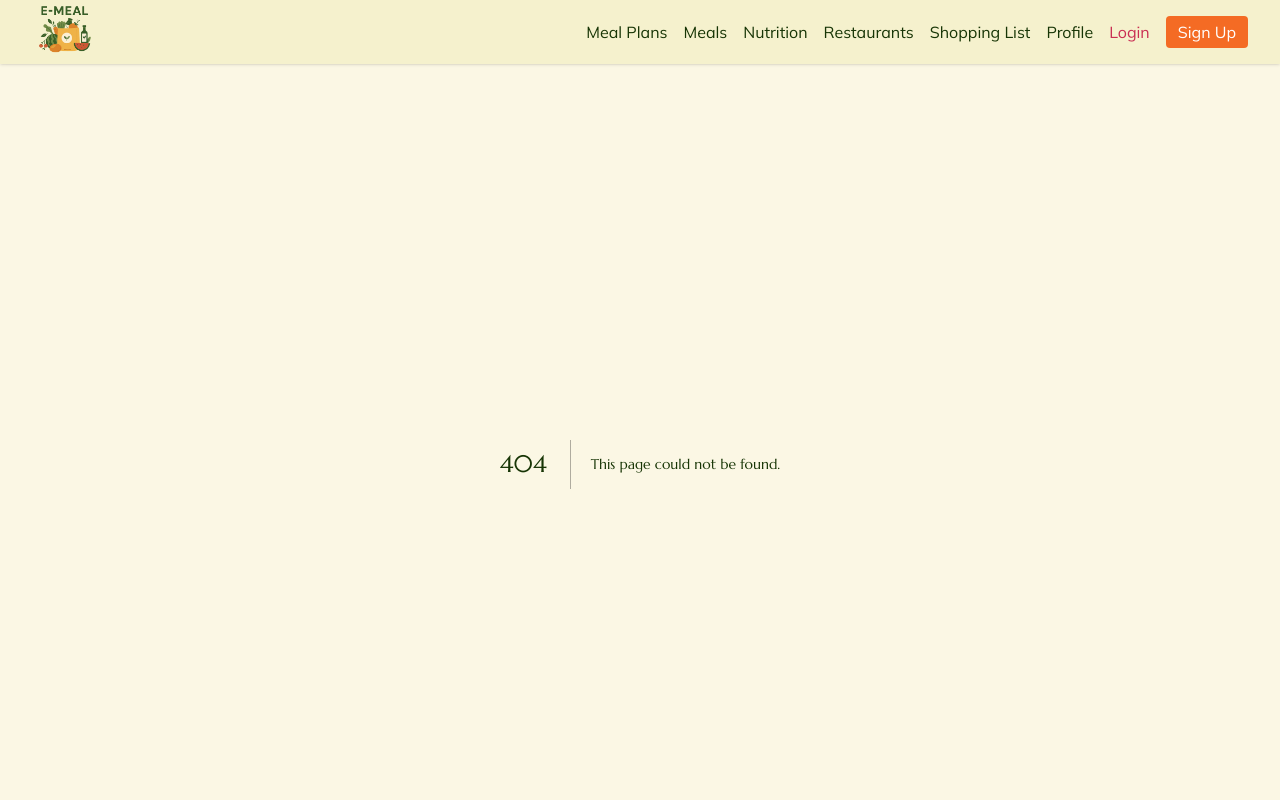
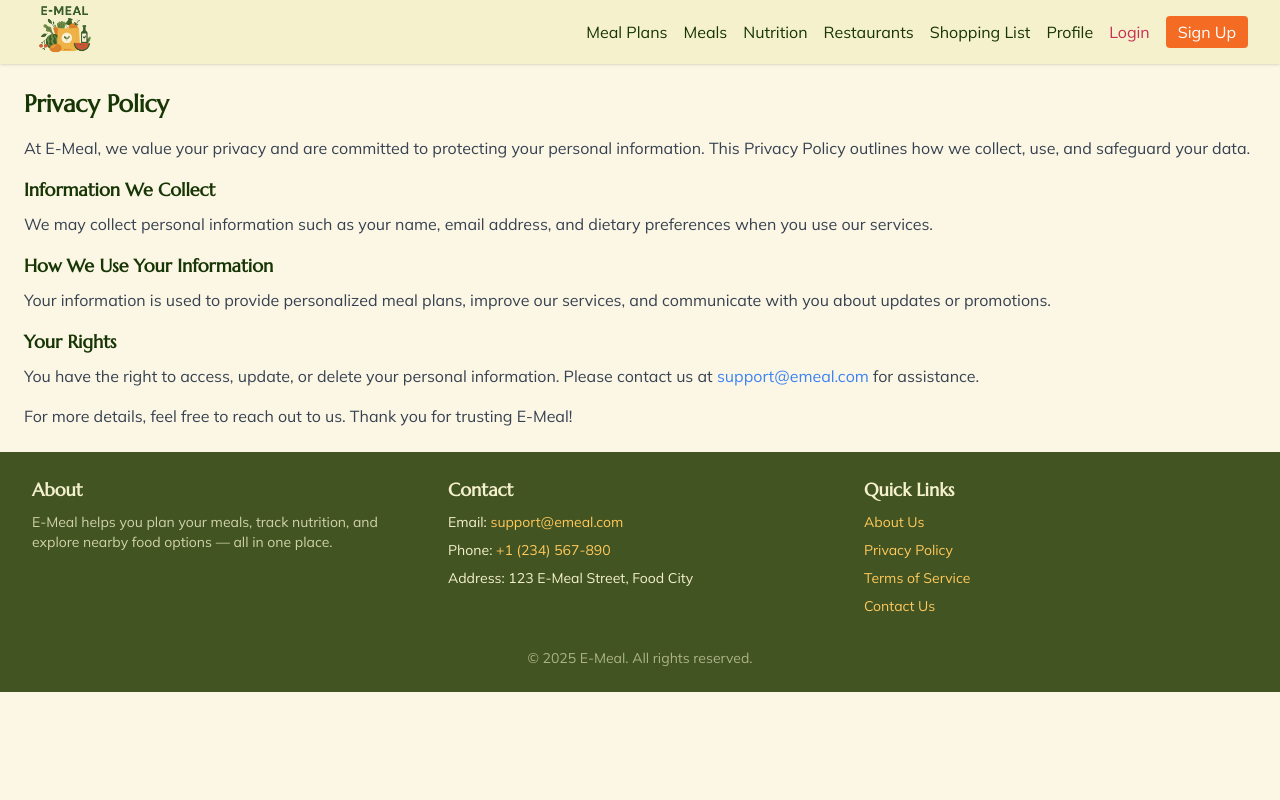
Before and after one commit to SDSU-CompE-561-Spring-2025/diet-planner-macros-tracking, a Next.js app in the folder frontend/: page /privacy in a window 1280 px wide. Before the commit this address had no page. Shown: the top 800 px of the page. Built offline with nearby package versions, Linux system fonts and the light colour scheme.

Commit message:
privacy, and term added restaurant bug fixed

```diff
--- /dev/null
+++ b/frontend/pages/privacy.jsx
@@ -0,0 +1,40 @@
+export default function PrivacyPolicy() {
+  return (
+    <div className="p-6">
+      <h1 className="text-2xl font-bold mb-4">Privacy Policy</h1>
+      <p className="text-gray-700 mb-4">
+        At E-Meal, we value your privacy and are committed to protecting your
+        personal information. This Privacy Policy outlines how we collect, use,
+        and safeguard your data.
+      </p>
+      <h2 className="text-lg font-semibold mb-2">Information We Collect</h2>
+      <p className="text-gray-700 mb-4">
+        We may collect personal information such as your name, email address,
+        and dietary preferences when you use our services.
+      </p>
+      <h2 className="text-lg font-semibold mb-2">
+        How We Use Your Information
+      </h2>
+      <p className="text-gray-700 mb-4">
+        Your information is used to provide personalized meal plans, improve our
+        services, and communicate with you about updates or promotions.
+      </p>
+      <h2 className="text-lg font-semibold mb-2">Your Rights</h2>
+      <p className="text-gray-700 mb-4">
+        You have the right to access, update, or delete your personal
+        information. Please contact us at{" "}
+        <a
+          href="mailto:support@emeal.com"
+          className="text-blue-500 hover:underline"
+        >
+          support@emeal.com
+        </a>{" "}
+        for assistance.
+      </p>
+      <p className="text-gray-700">
+        For more details, feel free to reach out to us. Thank you for trusting
+        E-Meal!
+      </p>
+    </div>
+  );
+}
--- a/frontend/pages/restaurants.jsx
+++ b/frontend/pages/restaurants.jsx
@@ -2,7 +2,7 @@ import { useState } from "react";
 import { MapContainer, TileLayer, Marker, Popup } from "react-leaflet";
 import api from "../src/services/api";
 import "leaflet/dist/leaflet.css";
-import L from "leaflet"; // Leaflet for marker icon management
+import L from "leaflet";
 
 export default function Restaurants() {
   const [location, setLocation] = useState("");
@@ -14,14 +14,12 @@ export default function Restaurants() {
     setLoading(true);
     setError("");
     try {
-      const response = await api.get(
-        `/restaurants/nearby?location=${location}`
-      );
+      const response = await api.get(`/restaurants/nearby?location=${location}`);
       setRestaurants(response.data.restaurants);
     } catch (err) {
       setError(
         err.response?.data?.message ||
-        "Failed to fetch restaurants. Please try again."
+          "Failed to fetch restaurants. Please try again."
       );
     } finally {
       setLoading(false);
@@ -35,37 +33,42 @@ export default function Restaurants() {
   };
 
   return (
-    <div className="p-6">
-      <h1 className="text-2xl font-bold mb-4">Nearby Restaurants</h1>
+    <div className="p-6 w-full max-w-4xl mx-auto">
+      <h1 className="text-4xl font-extrabold mb-6 text-center">Nearby Restaurants</h1>
+
       <input
         type="text"
         placeholder="Enter your location"
         value={location}
         onChange={(e) => setLocation(e.target.value)}
-        className="p-2 border rounded mb-4 w-full"
+        className="w-full p-3 mb-4 border border-gray-300 rounded focus:outline-none focus:ring-2 focus:ring-forest"
         aria-label="Location input"
       />
-      <div className="flex space-x-2">
+
+      <div className="flex gap-3 mb-6">
         <button
           onClick={fetchRestaurants}
-          className="bg-blue-500 text-white p-2 rounded w-full"
+          className="w-full bg-forest text-white font-semibold py-3 rounded hover:bg-green-700 transition"
           aria-label="Search restaurants"
         >
           Search
         </button>
         <button
           onClick={clearSearch}
-          className="bg-gray-500 text-white p-2 rounded w-full"
+          className="w-full bg-gray-500 text-white font-semibold py-3 rounded hover:bg-gray-600 transition"
           aria-label="Clear search"
         >
           Clear
         </button>
       </div>
-      {loading && <p className="mt-4 text-blue-500">Loading...</p>}
-      {error && <p className="mt-4 text-red-500">{error}</p>}
-      <ul className="mt-4">
-        {restaurants.length > 0
-          ? restaurants.map((restaurant) => (
+
+      {loading && <p className="text-blue-500 mb-4">Loading...</p>}
+      {error && <p className="text-red-500 mb-4">{error}</p>}
+
+      {restaurants.length > 0 && (
+        <div className="space-y-6">
+          <ul>
+            {restaurants.map((restaurant) => (
               <li
                 key={restaurant.id}
                 className="mb-4 p-4 bg-white border border-gray-200 rounded-lg shadow-sm"
@@ -75,12 +78,50 @@ export default function Restaurants() {
                 {restaurant.rating && <p>Rating: {restaurant.rating} / 5</p>}
                 {restaurant.phone && <p>Phone: {restaurant.phone}</p>}
               </li>
-            ))
-          ) : (
-            !loading && <p className="text-gray-500">No restaurants found.</p>
-          )}
-        </ul>
-      </div>
+            ))}
+          </ul>
+
+          <MapContainer
+            center={[
+              restaurants[0].location.latitude,
+              restaurants[0].location.longitude,
+            ]}
+            zoom={13}
+            style={{ width: "100%", height: "400px" }}
+          >
+            <TileLayer
+              url="https://{s}.tile.openstreetmap.org/{z}/{x}/{y}.png"
+              attribution='&copy; <a href="https://www.openstreetmap.org/copyright">OpenStreetMap</a> contributors'
+            />
+            {restaurants.map((restaurant) => (
+              <Marker
+                key={restaurant.id}
+                position={[
+                  restaurant.location.latitude,
+                  restaurant.location.longitude,
+                ]}
+                icon={new L.Icon({
+                  iconUrl: require("leaflet/dist/images/marker-icon.png"),
+                  iconSize: [25, 41],
+                  iconAnchor: [12, 41],
+                  popupAnchor: [1, -34],
+                })}
+              >
+                <Popup>
+                  <strong>{restaurant.name}</strong>
+                  <p>{restaurant.location.address1}</p>
+                  {restaurant.rating && <p>Rating: {restaurant.rating} / 5</p>}
+                  {restaurant.phone && <p>Phone: {restaurant.phone}</p>}
+                </Popup>
+              </Marker>
+            ))}
+          </MapContainer>
+        </div>
+      )}
+
+      {!loading && restaurants.length === 0 && (
+        <p className="text-gray-500">No restaurants found.</p>
+      )}
     </div>
   );
 }
--- /dev/null
+++ b/frontend/pages/terms.jsx
@@ -0,0 +1,36 @@
+export default function TermsOfService() {
+  return (
+    <div className="p-6">
+      <h1 className="text-2xl font-bold mb-4">Terms of Service</h1>
+      <p className="text-gray-700 mb-4">
+        Welcome to E-Meal! By using our services, you agree to the following
+        terms and conditions. Please read them carefully.
+      </p>
+      <h2 className="text-lg font-semibold mb-2">Use of Services</h2>
+      <p className="text-gray-700 mb-4">
+        Our services are provided for personal use only. You agree not to misuse
+        our platform or engage in any unlawful activities while using E-Meal.
+      </p>
+      <h2 className="text-lg font-semibold mb-2">Account Responsibilities</h2>
+      <p className="text-gray-700 mb-4">
+        You are responsible for maintaining the confidentiality of your account
+        information and for all activities that occur under your account.
+      </p>
+      <h2 className="text-lg font-semibold mb-2">Limitation of Liability</h2>
+      <p className="text-gray-700 mb-4">
+        E-Meal is not liable for any damages arising from the use of our
+        services. Use our platform at your own risk.
+      </p>
+      <p className="text-gray-700">
+        If you have any questions about these terms, please contact us at{" "}
+        <a
+          href="mailto:support@emeal.com"
+          className="text-blue-500 hover:underline"
+        >
+          support@emeal.com
+        </a>
+        .
+      </p>
+    </div>
+  );
+}
```
